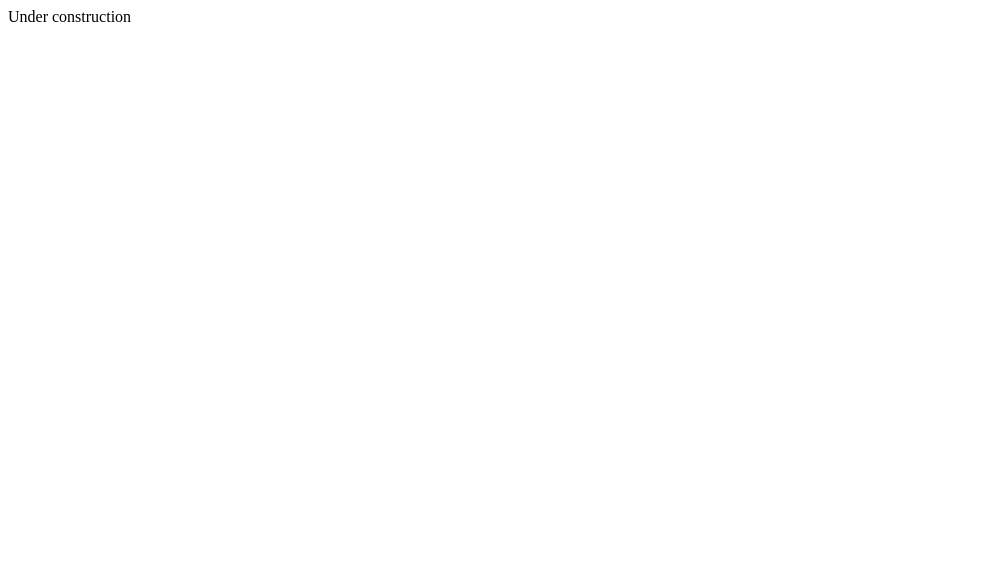
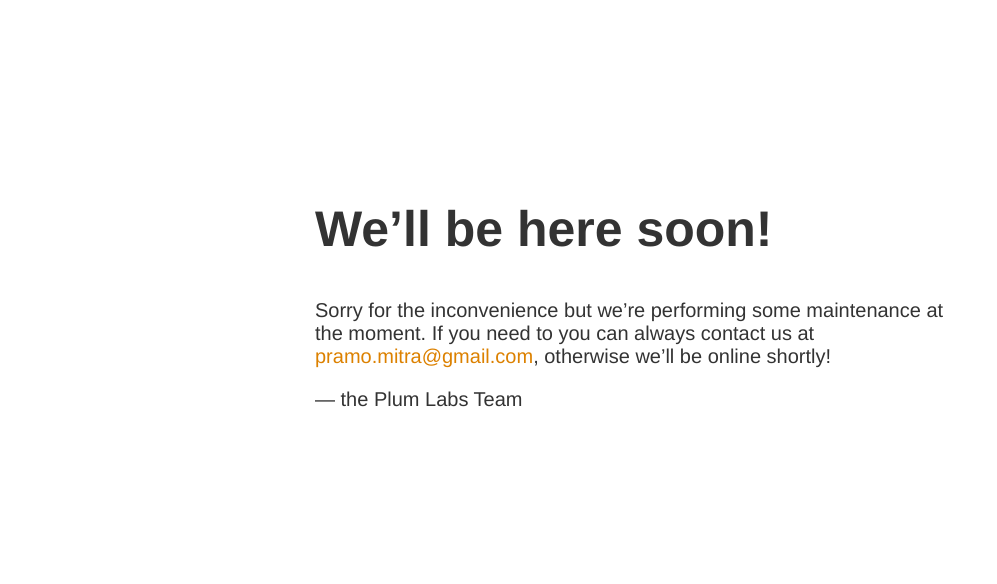
Before and after one commit to samFredLumley/under-construction, a plain HTML site: page index.html in a window 1280 px wide. Shown: the whole page, without its empty margins (0-997 px from the left). Drawn offline with Linux system fonts and the light colour scheme.

Commit message:
Update index.html

```diff
--- a/index.html
+++ b/index.html
@@ -1 +1,18 @@
-Under construction
+<!doctype html>
+<title>Site Maintenance</title>
+<style>
+  body { text-align: center; padding: 150px; }
+  h1 { font-size: 50px; }
+  body { font: 20px Helvetica, sans-serif; color: #333; }
+  article { display: block; text-align: left; width: 650px; margin: 0 auto; }
+  a { color: #dc8100; text-decoration: none; }
+  a:hover { color: #333; text-decoration: none; }
+</style>
+
+<article>
+    <h1>We&rsquo;ll be here soon!</h1>
+    <div>
+        <p>Sorry for the inconvenience but we&rsquo;re performing some maintenance at the moment. If you need to you can always contact us at <a href="mailto:">pramo.mitra@gmail.com</a>, otherwise we&rsquo;ll be online shortly!</p>
+        <p>&mdash; the Plum Labs Team</p>
+    </div>
+</article>
```
